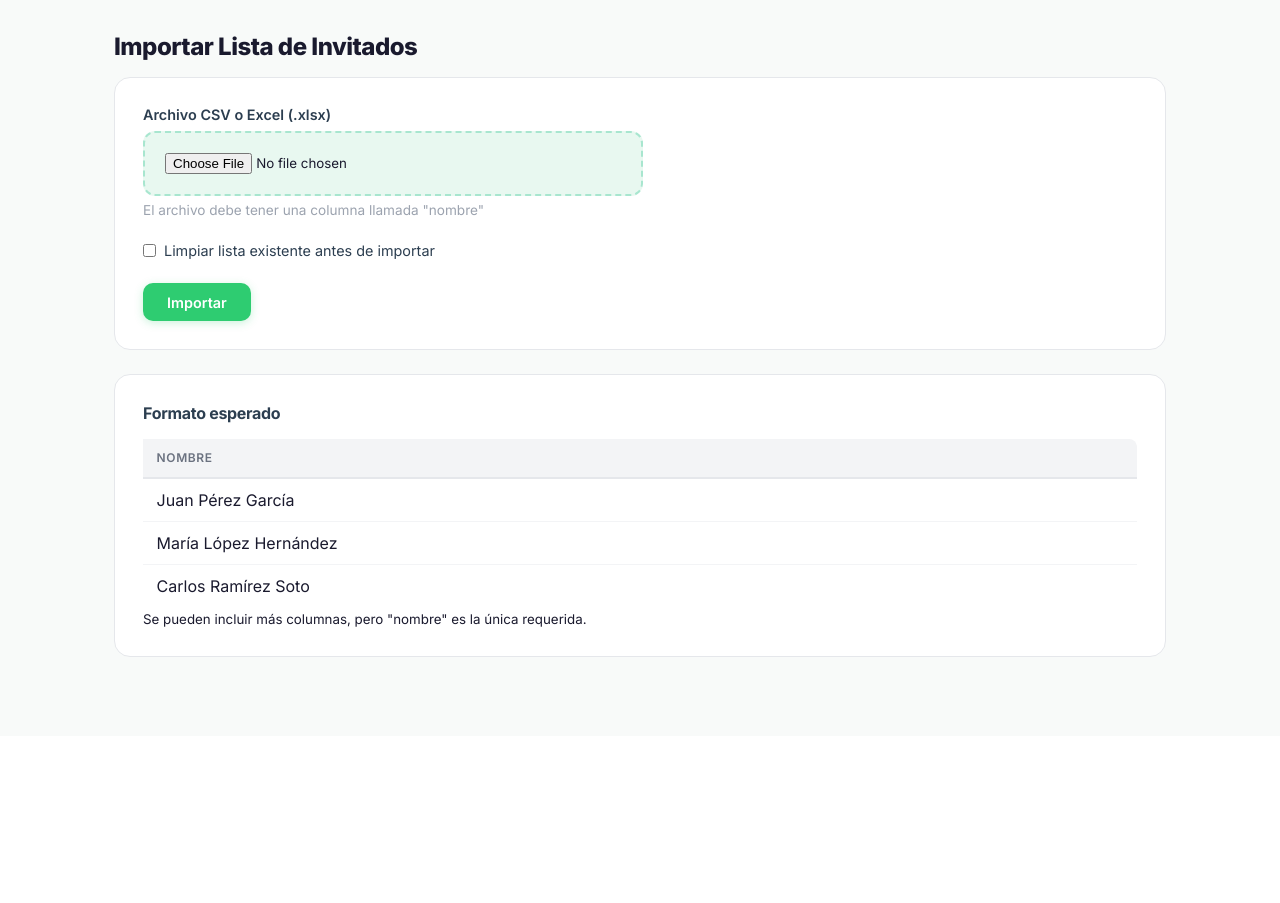
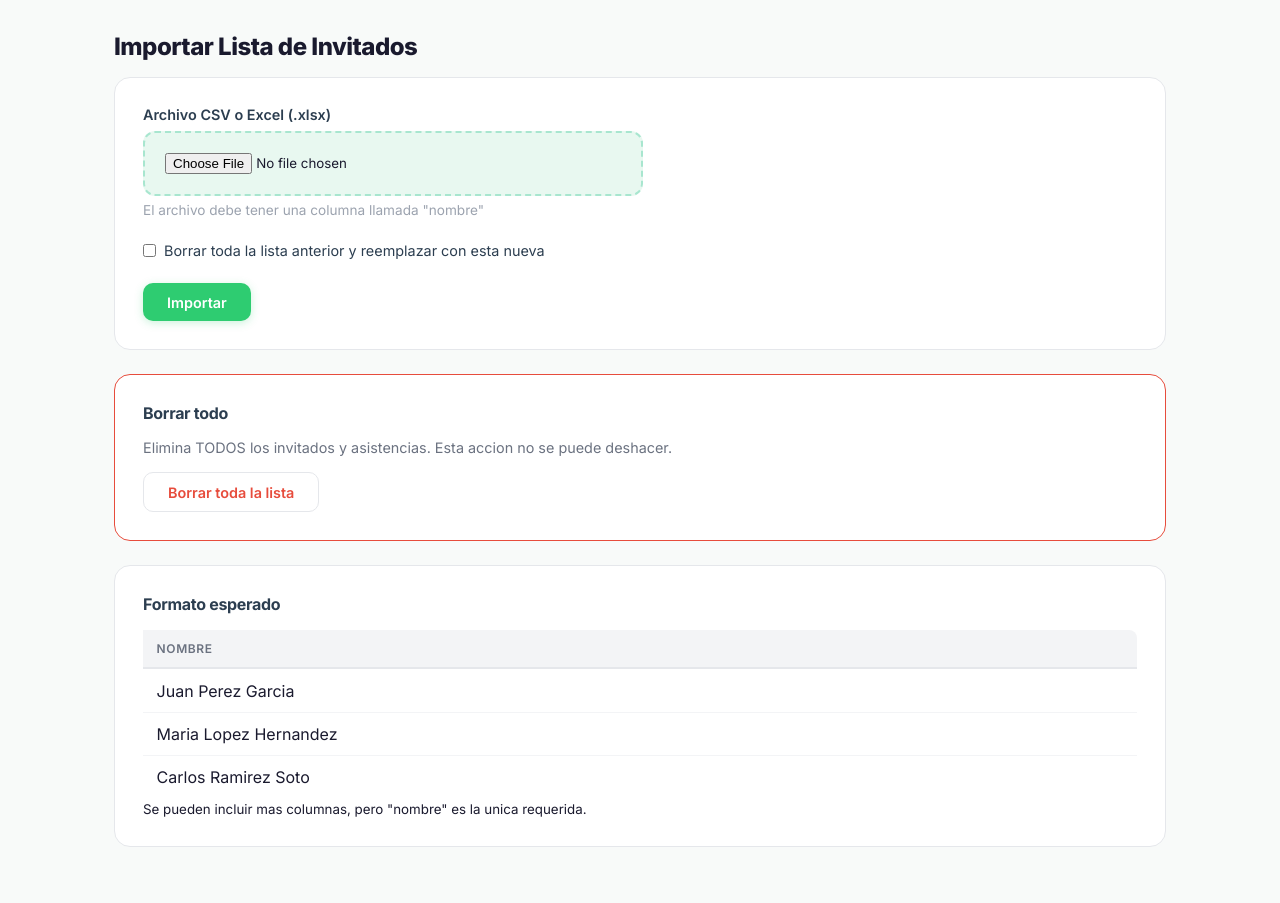
Before and after one commit to Garohe/registro-seminario-qr, a Flask app: page /importar in a window 1280 px wide. Shown: the part 64-967 px from the top of the page. Before the commit the page ends 721 px from the top, so only its background shows below. Run offline with Flask 3, Linux system fonts and the light colour scheme.

Commit message:
Add delete all button and improve import page
- Added /borrar-todo route to clear all guests and attendance
- Added dedicated "Borrar todo" button with confirmation dialog
- Improved checkbox label to be clearer

Co-Authored-By: Claude Opus 4.6 <noreply@anthropic.com>

```diff
--- a/app.py
+++ b/app.py
@@ -183,6 +183,17 @@ def eliminar_invitado(id):
     conn.close()
     flash('Invitado eliminado', 'success')
     return redirect(url_for('invitados'))
+
+
+@app.route('/borrar-todo', methods=['POST'])
+def borrar_todo():
+    conn = get_db()
+    conn.execute('DELETE FROM invitados')
+    conn.execute('DELETE FROM sqlite_sequence WHERE name = "invitados"')
+    conn.commit()
+    conn.close()
+    flash('Se borraron todos los invitados y asistencias', 'success')
+    return redirect(url_for('importar'))
 
 
 @app.route('/credenciales')
--- a/templates/importar.html
+++ b/templates/importar.html
@@ -12,10 +12,18 @@
         <div class="form-group">
             <label class="checkbox-label">
                 <input type="checkbox" name="limpiar" value="1">
-                Limpiar lista existente antes de importar
+                Borrar toda la lista anterior y reemplazar con esta nueva
             </label>
         </div>
         <button type="submit" class="btn btn-primary">Importar</button>
+    </form>
+</div>
+
+<div class="card" style="border: 1px solid #e74c3c;">
+    <h3>Borrar todo</h3>
+    <p style="margin-bottom:1rem;color:var(--gray-600);font-size:0.9rem;">Elimina TODOS los invitados y asistencias. Esta accion no se puede deshacer.</p>
+    <form method="POST" action="/borrar-todo" onsubmit="return confirm('SEGURO que quieres borrar TODOS los invitados y asistencias? Esta accion no se puede deshacer.')">
+        <button type="submit" class="btn btn-danger">Borrar toda la lista</button>
     </form>
 </div>
 
@@ -26,11 +34,11 @@
             <tr><th>nombre</th></tr>
         </thead>
         <tbody>
-            <tr><td>Juan Pérez García</td></tr>
-            <tr><td>María López Hernández</td></tr>
-            <tr><td>Carlos Ramírez Soto</td></tr>
+            <tr><td>Juan Perez Garcia</td></tr>
+            <tr><td>Maria Lopez Hernandez</td></tr>
+            <tr><td>Carlos Ramirez Soto</td></tr>
         </tbody>
     </table>
-    <small>Se pueden incluir más columnas, pero "nombre" es la única requerida.</small>
+    <small>Se pueden incluir mas columnas, pero "nombre" es la unica requerida.</small>
 </div>
 {% endblock %}
```
